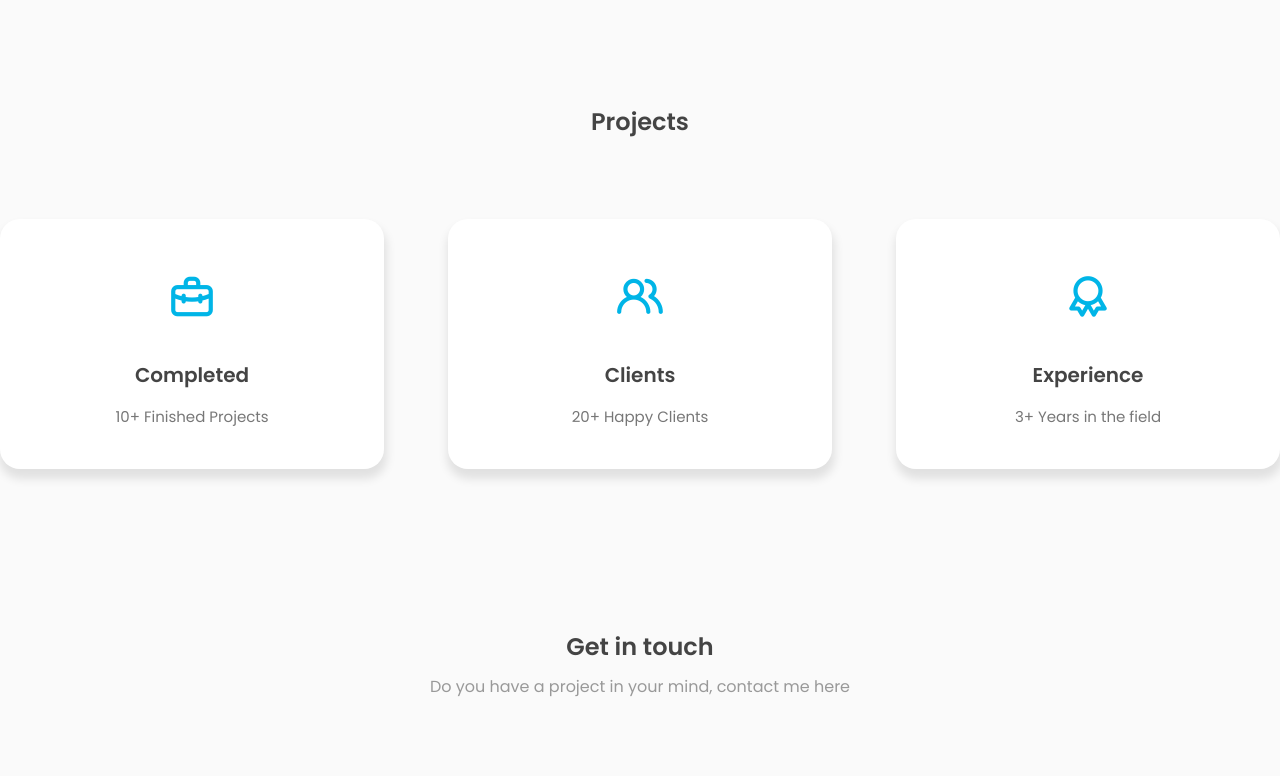
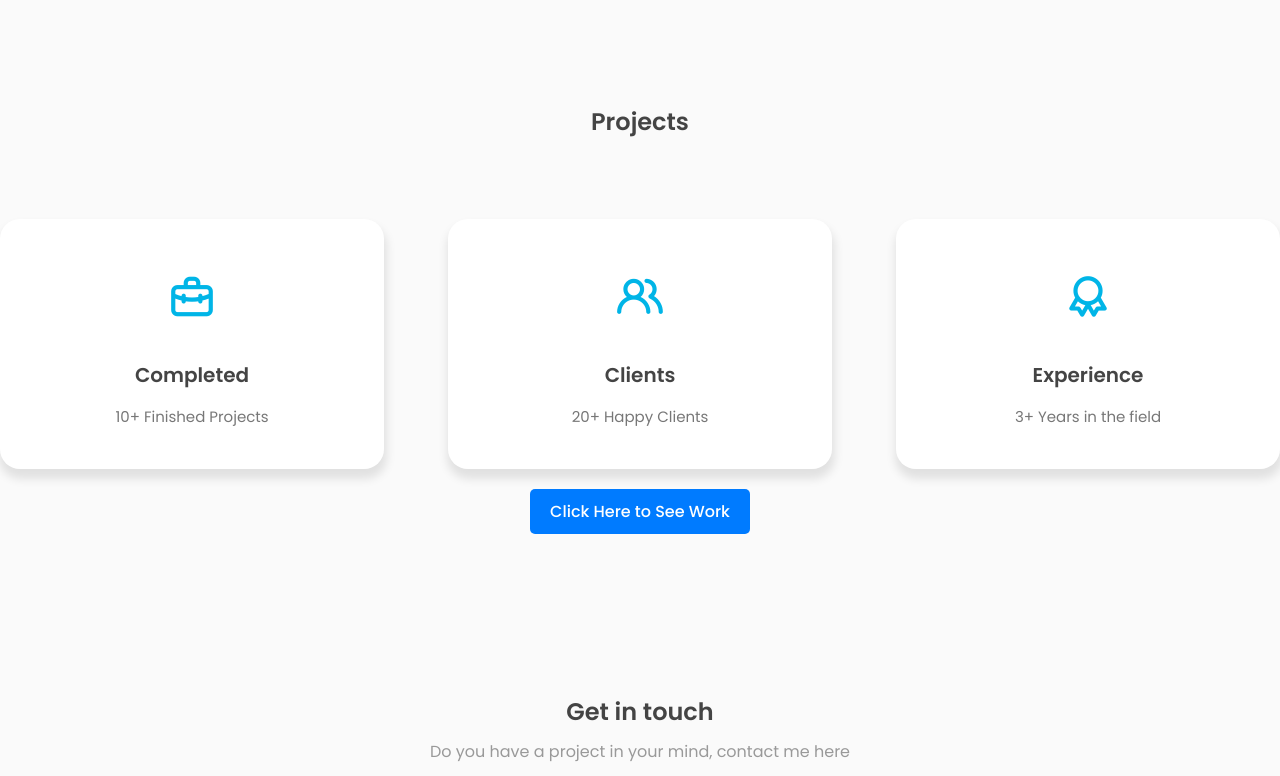
Before and after one commit to vinitdemla/Portfollio, a plain HTML site: page index.html in a window 1280 px wide. Shown: the part 2000-2776 px from the top of the page. Drawn offline with nearby package versions, Linux system fonts and the light colour scheme; files that its build step writes are made by us from their sources; a script that the page names is missing.

Commit message:
Update index.html

```diff
--- a/index.html
+++ b/index.html
@@ -71,7 +71,7 @@
             </p>
           </div>
           <div class="featured-text-btn">
-            <button lass="btn blue-btn">Hire Me</button>
+            <button class="btn cv-btn"><i class="uil uil-briefcase"></i> Hire Me</button>
             <button class="btn" onclick="window.open('https://drive.google.com/file/d/1V7sQ-b1cSr9BU8p9AW7ykCqCN4uq_f1y/view?usp=drive_link', '_blank')">
               Download CV <i class="uil uil-file-alt"></i>
             </button>
@@ -191,7 +191,35 @@
         <label>3+ Years in the field</label>
       </div>
     </div>
+
+    <!-- Click Here to See More Projects -->
+    <div class="see-more-projects">
+      <a href="https://www.playbook.com/s/vineetdemla/zBGEbMfqYa1xB15hrpaq6NjN" target="_blank" class="btn">Click Here to See Work</a>
+    </div>
   </section>
+
+  <!-- CSS Styling -->
+  <style>
+    .see-more-projects {
+      text-align: center;
+      margin-top: 20px;
+    }
+
+    .see-more-projects .btn {
+      display: inline-block;
+      padding: 10px 20px;
+      background: #007bff;
+      color: #fff;
+      font-size: 16px;
+      text-decoration: none;
+      border-radius: 5px;
+      transition: 0.3s;
+    }
+
+    .see-more-projects .btn:hover {
+      background: #0056b3;
+    }
+  </style>
 
   <!-- -------------- CONTACT BOX ---------------- -->
 
@@ -203,7 +231,7 @@
     <div class="row">
       <div class="col">
         <div class="contact-info">
-          <h2>Find Me <i class="uil uil-corner-right-down"></i></h2>
+          <h2>Contact Me <i class="uil uil-corner-right-down"></i></h2>
           <p><i class="uil uil-envelope"></i> Email: vinitdemla7@gmail.com</p>
           <p><i class="uil uil-phone"></i> Tel: +91 9595138820</p>
         </div>
```
